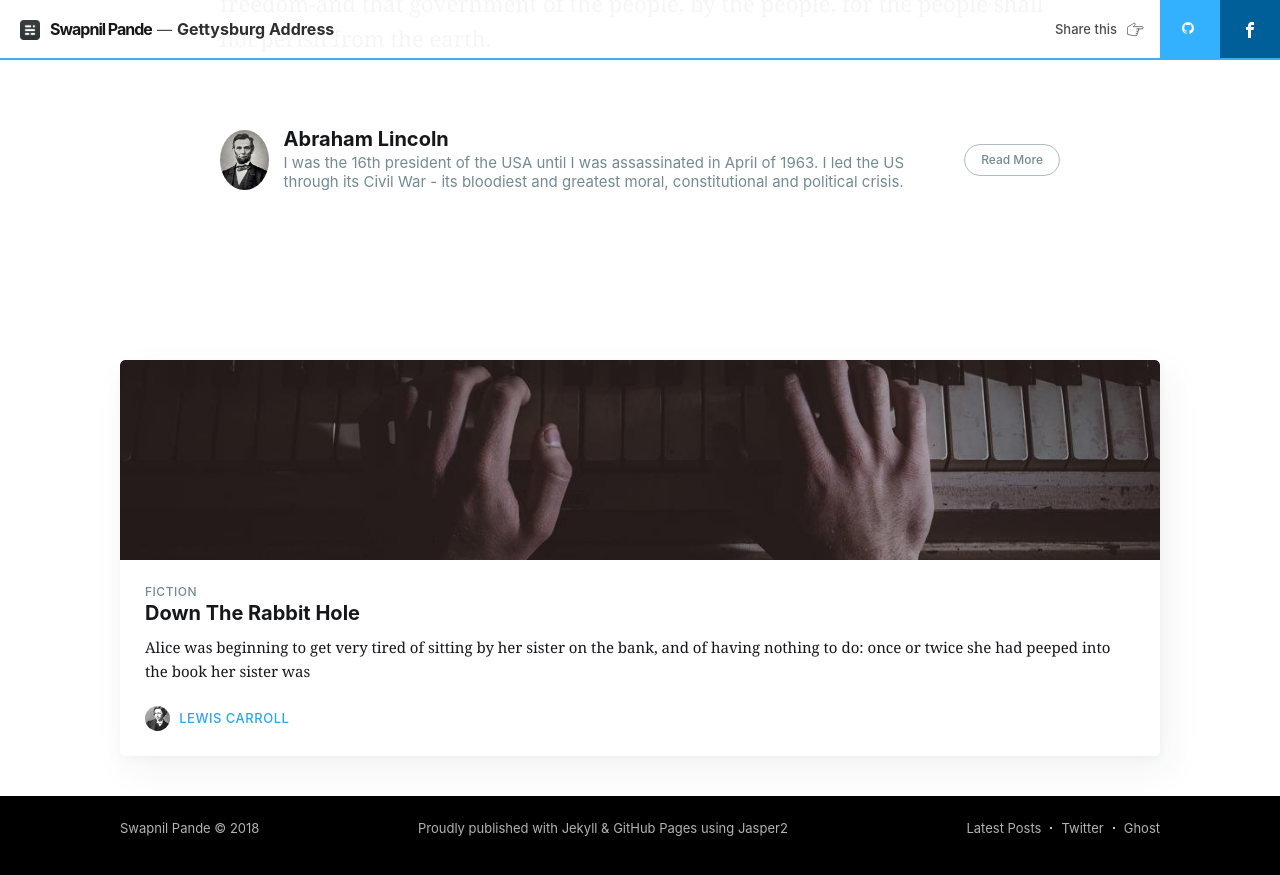
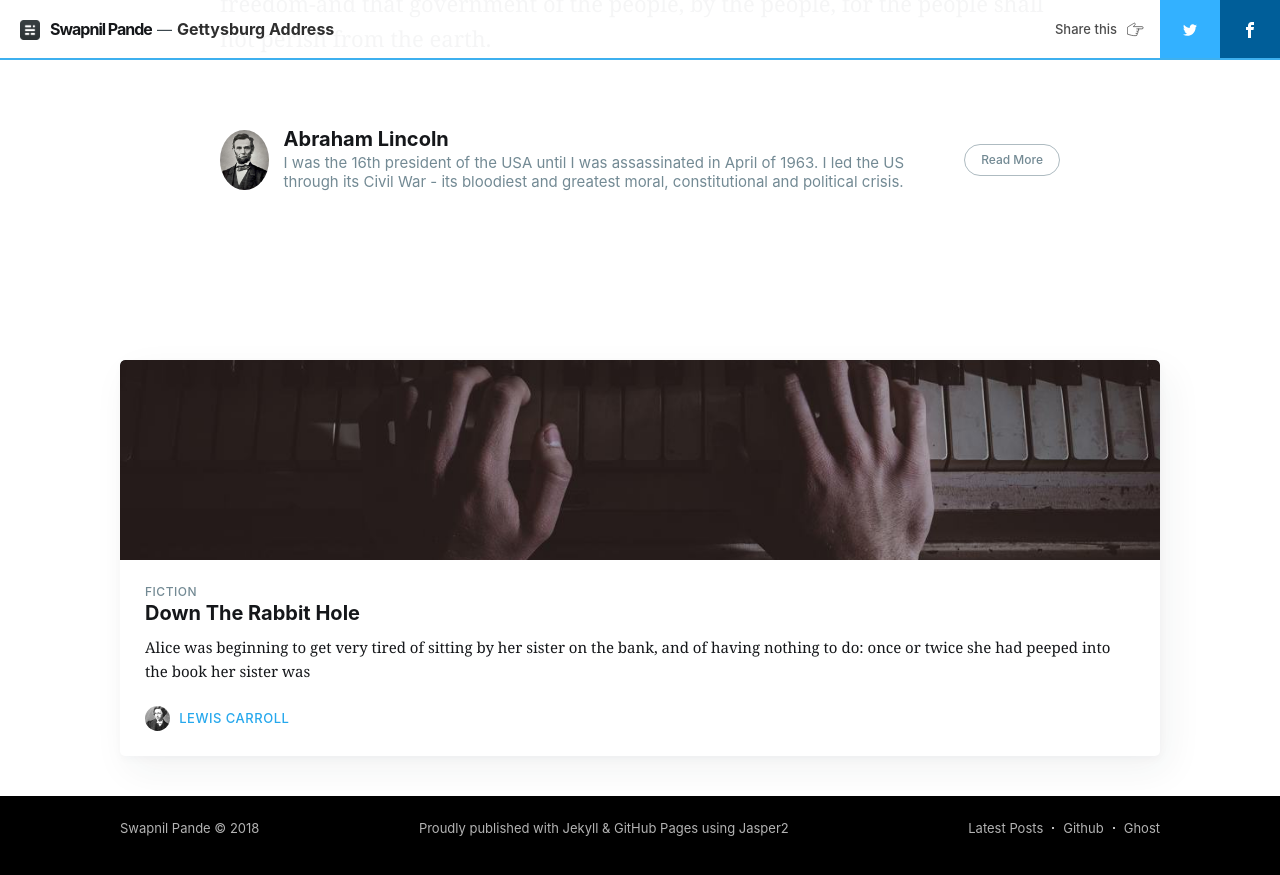
Before and after one commit to SwapnilPande/SwapnilPande.github.io, a Jekyll site: the page built from _posts/1863-11-19-gettysburg-address.md, in a window 1280 px wide and 900 px high, scrolled down 1706 px. Shown: the top 875 px of the window. Built offline with Jekyll 4.4.1, drawn with Linux system fonts in a browser that asks for light colours; nearby versions of some CDN libraries; comment, search, counter and statistics services are not loaded.

Commit message:
Added github integration

```diff
--- a/_config.yml
+++ b/_config.yml
@@ -22,7 +22,7 @@
 subscribers: False # you need to connect an external service for this to work,
 # if 'True' the submit button is disabled for now, but you can change that
 # by editing `_includes/subscribe-form.html`
-twitter: test # replace by your username
+twitter: False # replace by your username
 facebook: False # replace by your username
 github: SwapnilPande
 
--- /dev/null
+++ b/_includes/github.html
@@ -0,0 +1 @@
+<svg xmlns="http://www.w3.org/2000/svg" viewBox="0 0 32 32"><path d="M12 .297c-6.63 0-12 5.373-12 12 0 5.303 3.438 9.8 8.205 11.385.6.113.82-.258.82-.577 0-.285-.01-1.04-.015-2.04-3.338.724-4.042-1.61-4.042-1.61C4.422 18.07 3.633 17.7 3.633 17.7c-1.087-.744.084-.729.084-.729 1.205.084 1.838 1.236 1.838 1.236 1.07 1.835 2.809 1.305 3.495.998.108-.776.417-1.305.76-1.605-2.665-.3-5.466-1.332-5.466-5.93 0-1.31.465-2.38 1.235-3.22-.135-.303-.54-1.523.105-3.176 0 0 1.005-.322 3.3 1.23.96-.267 1.98-.399 3-.405 1.02.006 2.04.138 3 .405 2.28-1.552 3.285-1.23 3.285-1.23.645 1.653.24 2.873.12 3.176.765.84 1.23 1.91 1.23 3.22 0 4.61-2.805 5.625-5.475 5.92.42.36.81 1.096.81 2.22 0 1.606-.015 2.896-.015 3.286 0 .315.21.69.825.57C20.565 22.092 24 17.592 24 12.297c0-6.627-5.373-12-12-12"/></svg>
--- a/_includes/twitter.html
+++ b/_includes/twitter.html
@@ -1 +1 @@
-<svg xmlns="http://www.w3.org/2000/svg" viewBox="0 0 32 32"><path d="M12 .297c-6.63 0-12 5.373-12 12 0 5.303 3.438 9.8 8.205 11.385.6.113.82-.258.82-.577 0-.285-.01-1.04-.015-2.04-3.338.724-4.042-1.61-4.042-1.61C4.422 18.07 3.633 17.7 3.633 17.7c-1.087-.744.084-.729.084-.729 1.205.084 1.838 1.236 1.838 1.236 1.07 1.835 2.809 1.305 3.495.998.108-.776.417-1.305.76-1.605-2.665-.3-5.466-1.332-5.466-5.93 0-1.31.465-2.38 1.235-3.22-.135-.303-.54-1.523.105-3.176 0 0 1.005-.322 3.3 1.23.96-.267 1.98-.399 3-.405 1.02.006 2.04.138 3 .405 2.28-1.552 3.285-1.23 3.285-1.23.645 1.653.24 2.873.12 3.176.765.84 1.23 1.91 1.23 3.22 0 4.61-2.805 5.625-5.475 5.92.42.36.81 1.096.81 2.22 0 1.606-.015 2.896-.015 3.286 0 .315.21.69.825.57C20.565 22.092 24 17.592 24 12.297c0-6.627-5.373-12-12-12"/></svg>
+<svg xmlns="http://www.w3.org/2000/svg" viewBox="0 0 32 32"><path d="M30.063 7.313c-.813 1.125-1.75 2.125-2.875 2.938v.75c0 1.563-.188 3.125-.688 4.625a15.088 15.088 0 0 1-2.063 4.438c-.875 1.438-2 2.688-3.25 3.813a15.015 15.015 0 0 1-4.625 2.563c-1.813.688-3.75 1-5.75 1-3.25 0-6.188-.875-8.875-2.625.438.063.875.125 1.375.125 2.688 0 5.063-.875 7.188-2.5-1.25 0-2.375-.375-3.375-1.125s-1.688-1.688-2.063-2.875c.438.063.813.125 1.125.125.5 0 1-.063 1.5-.25-1.313-.25-2.438-.938-3.313-1.938a5.673 5.673 0 0 1-1.313-3.688v-.063c.813.438 1.688.688 2.625.688a5.228 5.228 0 0 1-1.875-2c-.5-.875-.688-1.813-.688-2.75 0-1.063.25-2.063.75-2.938 1.438 1.75 3.188 3.188 5.25 4.25s4.313 1.688 6.688 1.813a5.579 5.579 0 0 1 1.5-5.438c1.125-1.125 2.5-1.688 4.125-1.688s3.063.625 4.188 1.813a11.48 11.48 0 0 0 3.688-1.375c-.438 1.375-1.313 2.438-2.563 3.188 1.125-.125 2.188-.438 3.313-.875z"/></svg>
--- a/_layouts/default.html
+++ b/_layouts/default.html
@@ -55,6 +55,7 @@
                     <a href="{{ site.baseurl }}">Latest Posts</a>
                     {% if site.facebook %}<a href="https://facebook.com/{{ site.facebook }}" target="_blank" rel="noopener">Facebook</a>{% endif %}
                     {% if site.twitter %}<a href="https://twitter.com/{{ site.twitter }}" target="_blank" rel="noopener">Twitter</a>{% endif %}
+                    {% if site.github %}<a href="https://github.com/{{ site.github }}" target="_blank" rel="noopener">Github</a>{% endif %}
                     <a href="https://ghost.org" target="_blank" rel="noopener">Ghost</a>
                 </nav>
             </div>
```
